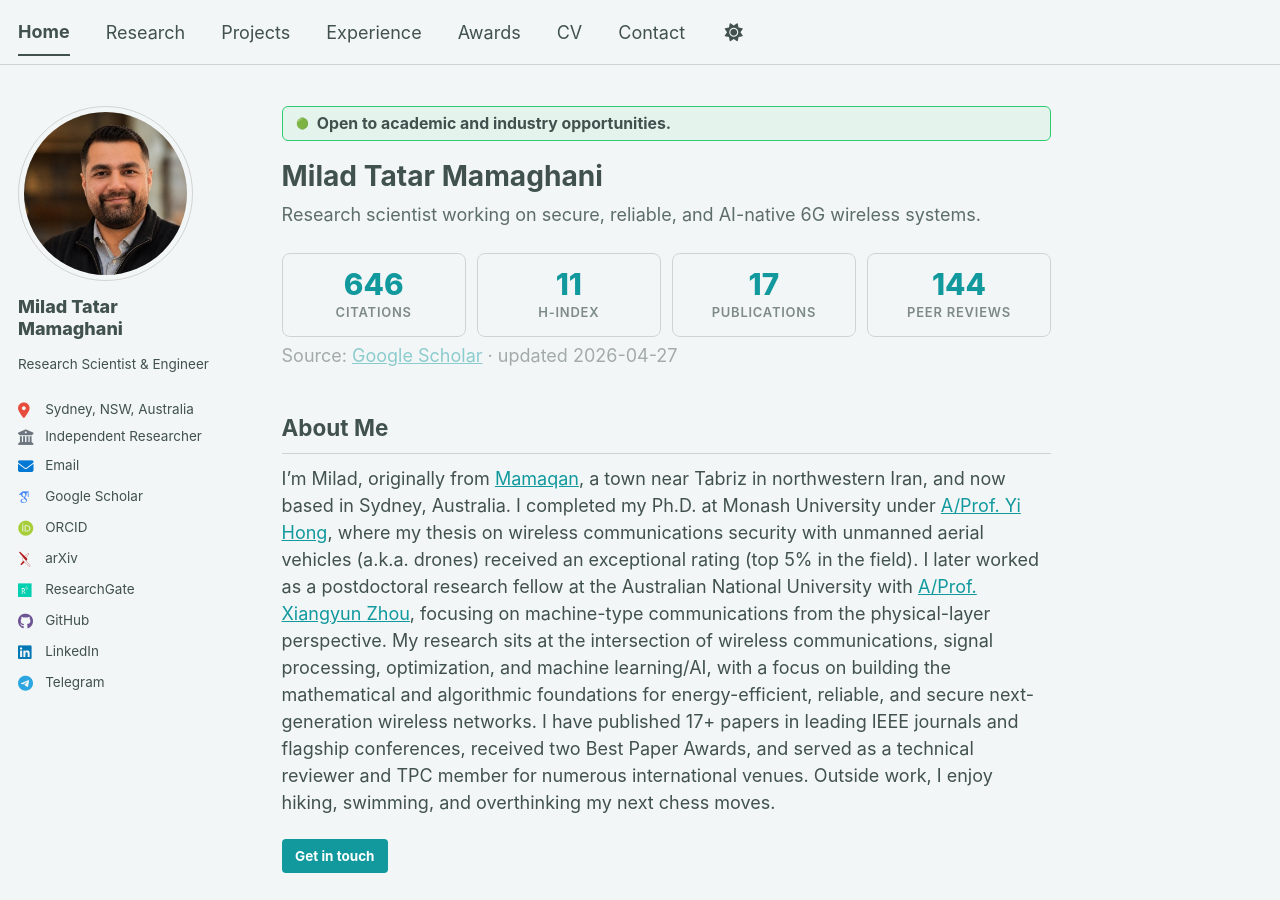
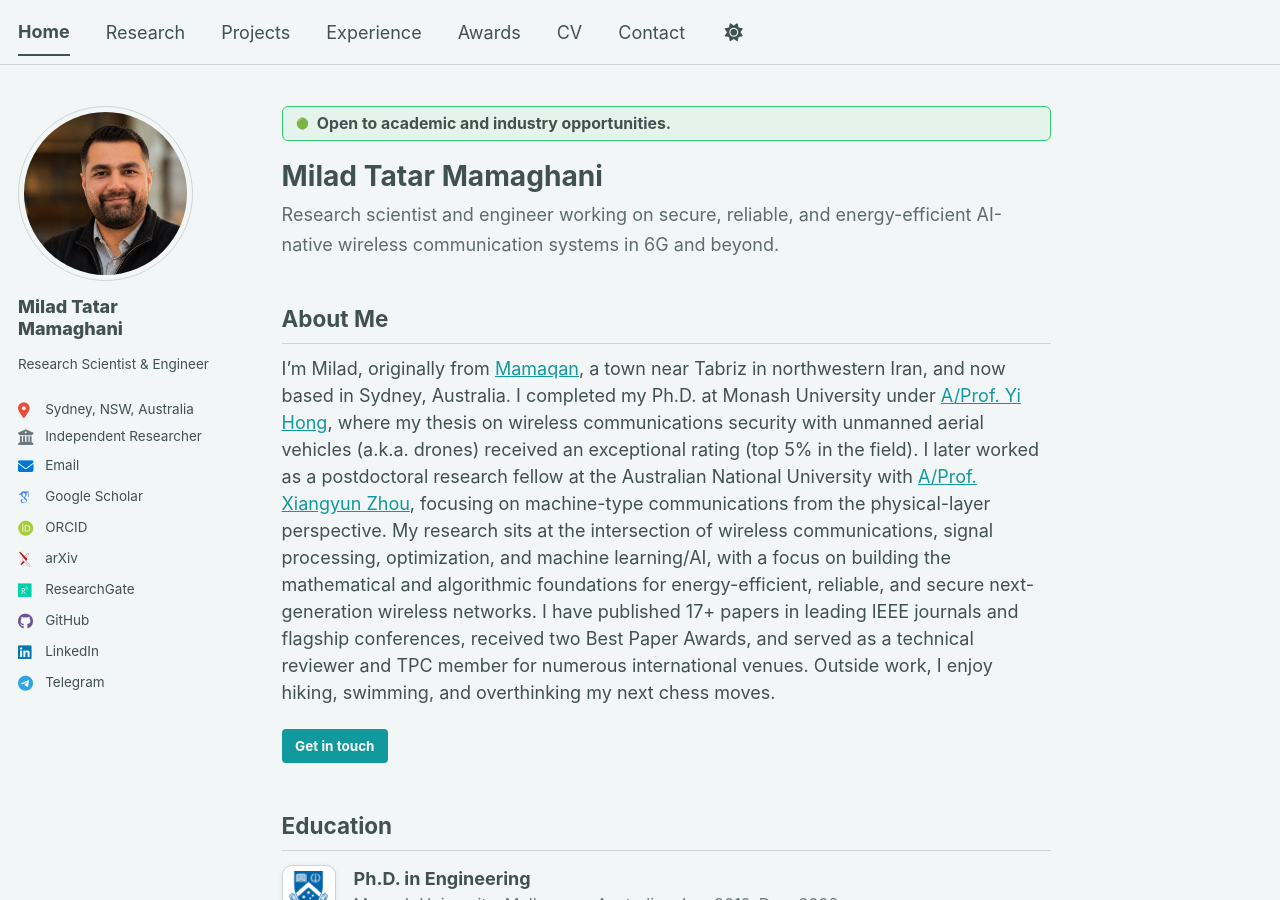
Before and after one commit to miladtm94/miladtm94.github.io, a Jekyll site: the page built from _pages/about.md, in a window 1280 px wide and 900 px high. Built offline with Jekyll 4.4.1, drawn with Linux system fonts in a browser that asks for light colours; some web fonts are replaced.

Commit message:
some updates

```diff
--- a/_pages/about.md
+++ b/_pages/about.md
@@ -14,14 +14,14 @@ redirect_from:
 
 # Milad Tatar Mamaghani
 
-<p class="about__hero-lede">Research scientist working on secure, reliable, and AI-native 6G wireless systems.</p>
+<p class="about__hero-lede">Research scientist and engineer working on secure, reliable, and energy-efficient AI-native wireless communication systems in 6G and beyond.</p>
 
 <!-- <div class="about__hero-actions">
   <a class="btn btn--primary" href="/contact/">Get in touch</a>
   <a class="btn btn--inverse" href="/files/CV_MiladTatarMamaghani.pdf">View CV</a>
 </div> -->
 
-<div class="about__metrics about__metrics--home">
+<!-- <div class="about__metrics about__metrics--home">
   <div class="about__metric-item">
     <div class="about__metric-number">{{ site.data.metrics.citations }}</div>
     <div class="about__metric-label">Citations</div>
@@ -39,7 +39,7 @@ redirect_from:
     <div class="about__metric-label">Peer Reviews</div>
   </div>
 </div>
-<p class="about__metrics-source">Source: <a href="https://scholar.google.com/citations?user=aAbVeNwAAAAJ&hl=en">Google Scholar</a> &middot; updated {{ site.data.metrics.last_updated }}</p>
+<p class="about__metrics-source">Source: <a href="https://scholar.google.com/citations?user=aAbVeNwAAAAJ&hl=en">Google Scholar</a> &middot; updated {{ site.data.metrics.last_updated }}</p> -->
 
 ## About Me
 
```
